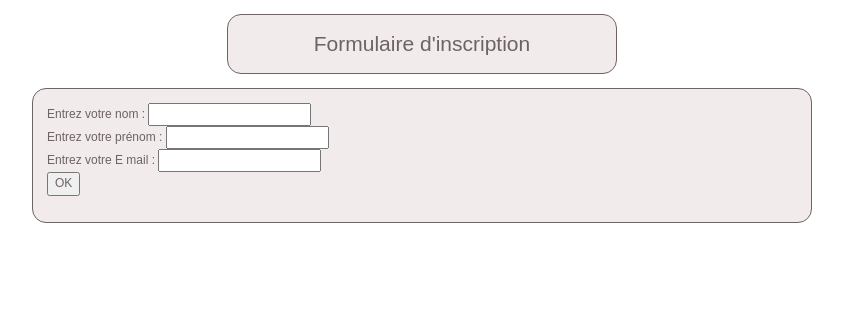
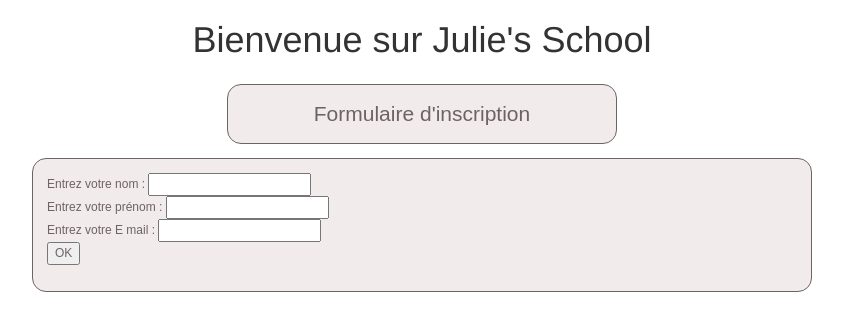
Before and after one commit to Simplon-Narbonne/SYD_ApprendreAutrement, a PHP site: page /login.php in a window 1280 px wide. Shown: the top 331 px of the page, without its empty margins (218-1061 px from the left). Run offline with PHP 8.4, Linux system fonts and the light colour scheme; some libraries are stand-ins or nearby versions.

Commit message:
Réparation du titre

```diff
--- a/formulaire/assets/css/style.css
+++ b/formulaire/assets/css/style.css
@@ -1,3 +1,6 @@
+H1{
+  text-align: center;
+}
 #titrForm{
   background-color: #F2EBEB;
   font-family: ubuntu, sans-serif;
--- a/formulaire/login.php
+++ b/formulaire/login.php
@@ -45,6 +45,8 @@
   </head>
 
   <body>
+            <h1>Bienvenue sur Julie's School</h1>
+
 
     <div class="container"> <!--  Début de corps de la plage -->
 
```
